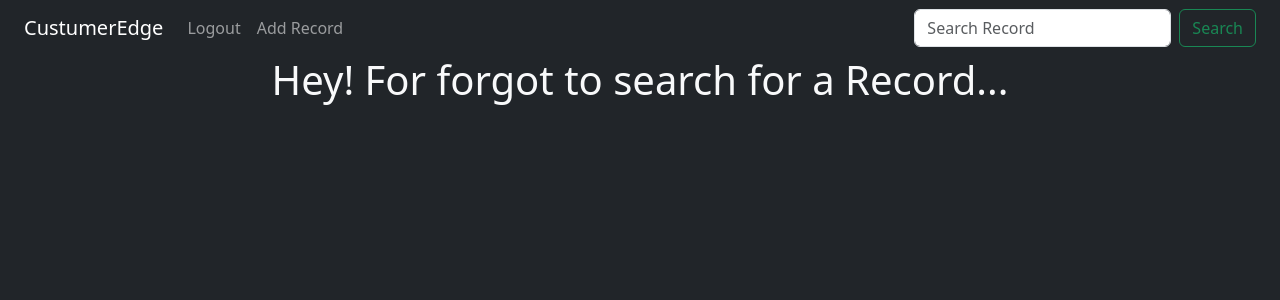
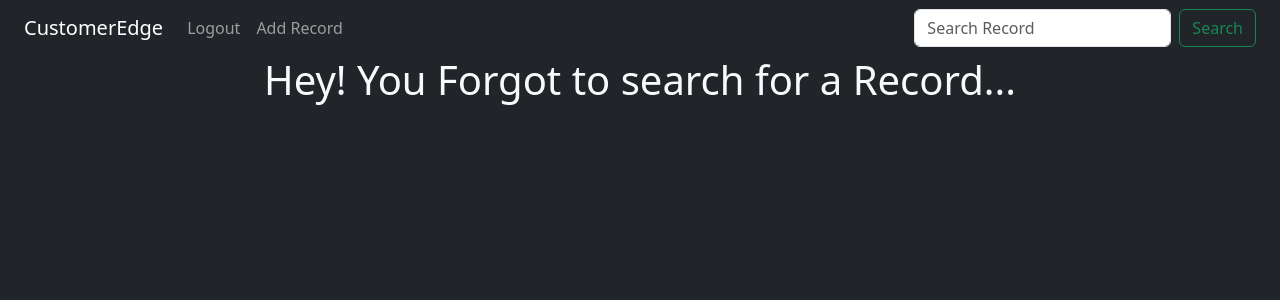
Before and after one commit to NatalioF22/CustomerEdge, a Django app: page /search_records in a window 1280 px wide. Shown: the top 300 px of the page. Run offline with Django 4.2, Linux system fonts and the light colour scheme; a user stored in the database is signed in.

Commit message:
fixed some small issues

```diff
--- a/dcrm/website/templates/header.html
+++ b/dcrm/website/templates/header.html
@@ -1,6 +1,6 @@
 <nav class="navbar navbar-expand-lg navbar-dark bg-dark">
     <div class="container-fluid">
-      <a class="navbar-brand" href="{% url 'home' %}">CustumerEdge</a>
+      <a class="navbar-brand" href="{% url 'home' %}">CustomerEdge</a>
       <button class="navbar-toggler" type="button" data-bs-toggle="collapse" data-bs-target="#navbarSupportedContent" aria-controls="navbarSupportedContent" aria-expanded="false" aria-label="Toggle navigation">
         <span class="navbar-toggler-icon"></span>
       </button>
--- a/dcrm/website/templates/record.html
+++ b/dcrm/website/templates/record.html
@@ -8,7 +8,7 @@
 
 }
 </style>
-
+{%if user.is_authenticated %}
 
 <div class="container-xxl text-light">
 
@@ -60,6 +60,7 @@
 
     </div>
 </div>
+{%endif%}
 <br/><br/>
 
 
--- a/dcrm/website/templates/search_records.html
+++ b/dcrm/website/templates/search_records.html
@@ -2,7 +2,7 @@
 
 {% block content%}
 <div class="container-xxl text-center justify-content-center text-light">
-
+    {%if user.is_authenticated %}
 
     {% if searched %}
         <h1>You Searched for ... {{searched}}</h1><br>
@@ -13,9 +13,9 @@
         {%endfor%}
 
     {% else %}
-    <h1>Hey! For forgot to search for a Record...</h1>
+    <h1>Hey! You Forgot to search for a Record...</h1>
     {%endif%}
-
+{%endif%}
 
 
 </div>
--- a/dcrm/website/views.py
+++ b/dcrm/website/views.py
@@ -96,19 +96,24 @@ def update_record(request, pk):
 
 
 def search_records(request):
-    if request.method == "POST":
-        searched = request.POST['searched']
-        records = Record.objects.filter(
-            Q(first_name__contains=searched)|
-            Q(last_name__contains=searched) |
-            Q(email__contains=searched) |
-            Q(address__contains=searched) |
-            Q(city__contains=searched)|
-            Q(state__contains=searched) |
-            Q(phone__contains=searched) |
+    if request.user.is_authenticated:
+        if request.method == "POST":
+            searched = request.POST['searched']
+            records = Record.objects.filter(
+                Q(first_name__contains=searched)|
+                Q(last_name__contains=searched) |
+                Q(email__contains=searched) |
+                Q(address__contains=searched) |
+                Q(city__contains=searched)|
+                Q(state__contains=searched) |
+                Q(phone__contains=searched) |
 
-            Q(zip_code__contains=searched) )
+                Q(zip_code__contains=searched) )
 
-        return render(request, 'search_records.html', {'searched': searched, 'records': records})
+            return render(request, 'search_records.html', {'searched': searched, 'records': records})
+        else:
+            return render(request, 'search_records.html', {})
     else:
-        return render(request, 'search_records.html', {})
+
+        messages.info(request, "You must be logged in to view this page")
+        return redirect('home')
```
Also changed, not shown: dcrm/db.sqlite3.
